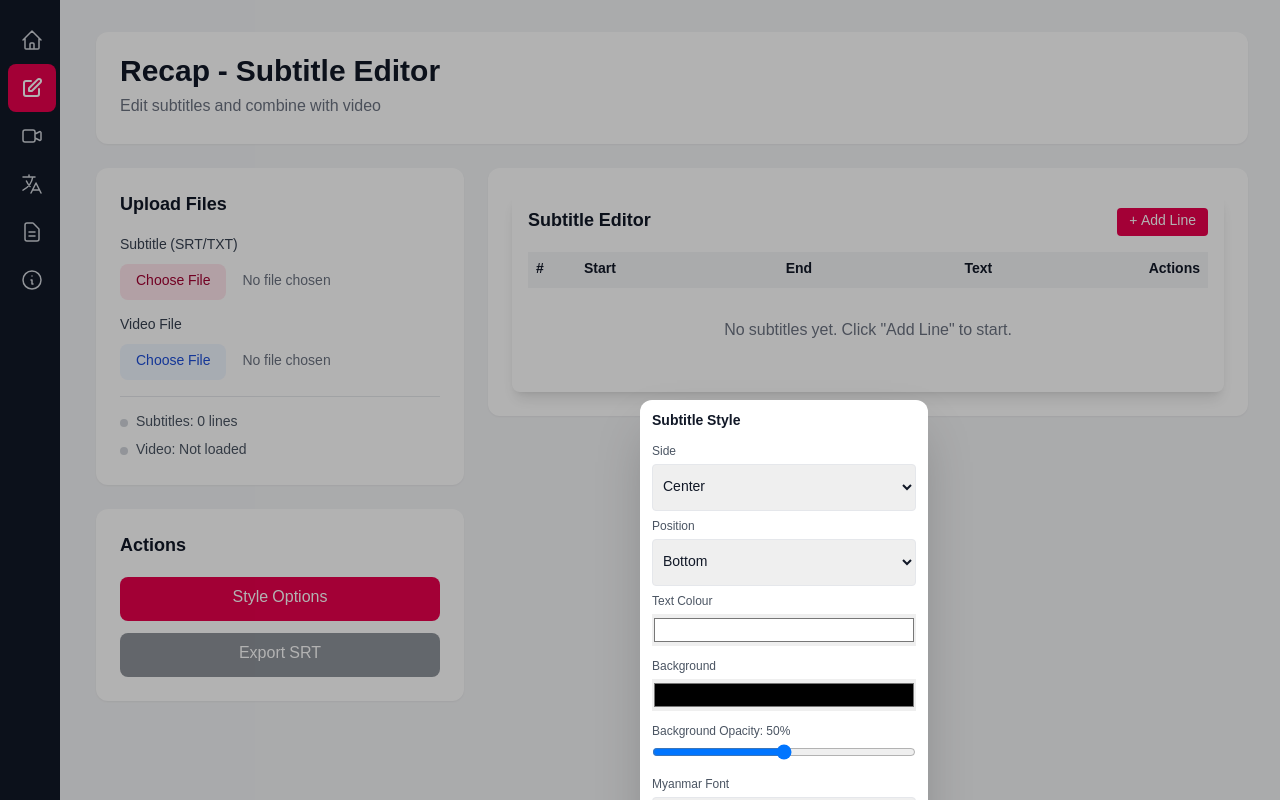
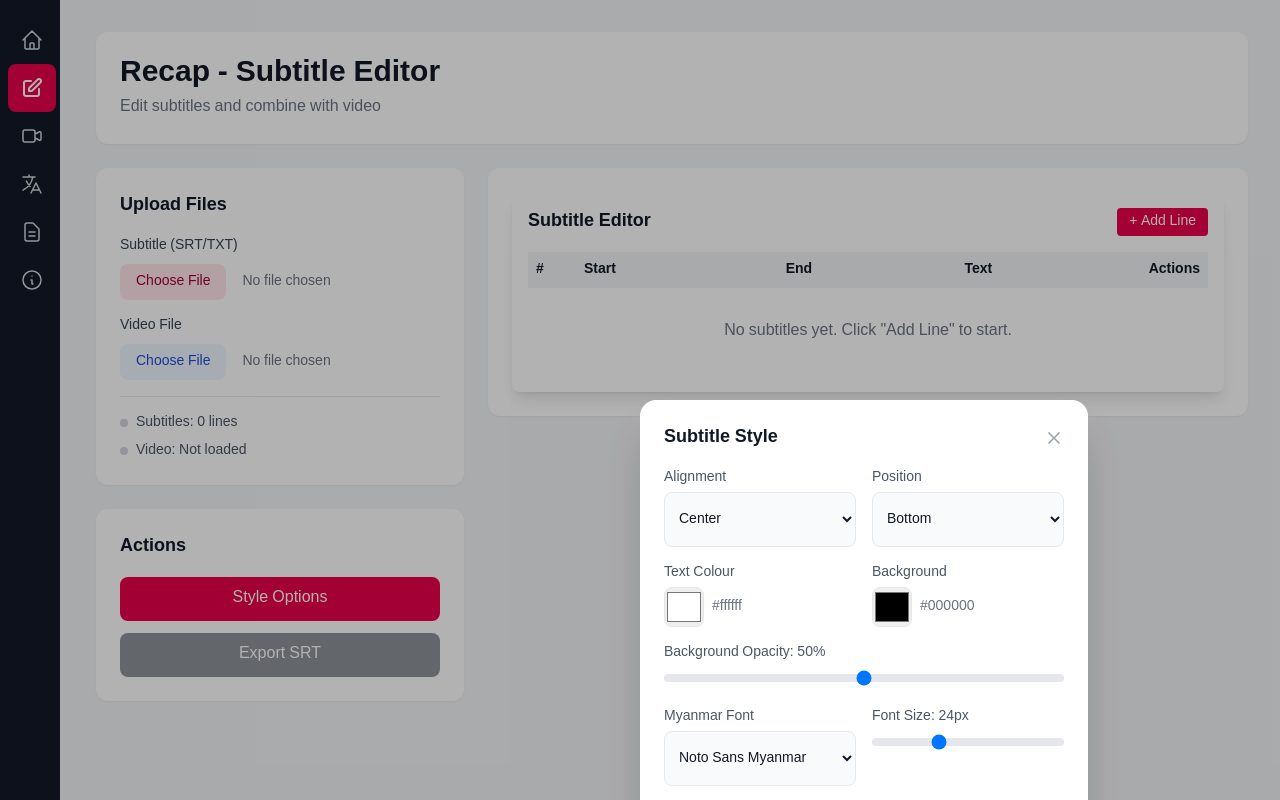
Before and after one commit to amkyawdev/recap-v3, a Next.js app: page /recap in a window 1280 px wide. Both pictures are taken after a click on the button "Style Options". Built offline with nearby package versions, Linux system fonts and the light colour scheme.

Commit message:
Fix style dialog - larger and full width

```diff
--- a/src/components/subtitle/SubtitleDialog.tsx
+++ b/src/components/subtitle/SubtitleDialog.tsx
@@ -43,18 +43,26 @@ export default function SubtitleDialog({ isOpen, onClose, style, onChange }: Sub
             animate={{ scale: 1, opacity: 1, y: 0 }}
             exit={{ scale: 0.9, opacity: 0, y: 20 }}
             transition={{ type: 'spring', stiffness: 300, damping: 25 }}
-            className="fixed w-72 p-3 bg-white rounded-xl shadow-2xl z-50"
+            className="fixed w-full max-w-md max-h-[90vh] p-6 bg-white rounded-2xl shadow-2xl z-50 overflow-y-auto"
             style={{ top: '50%', left: '50%', transform: 'translate(-50%, -50%)' }}
           >
-            <h3 className="text-sm font-semibold mb-3">Subtitle Style</h3>
+            <div className="flex justify-between items-center mb-4">
+              <h3 className="text-lg font-semibold text-gray-900">Subtitle Style</h3>
+              <button onClick={onClose} className="text-gray-400 hover:text-gray-600">
+                <svg className="w-5 h-5" fill="none" stroke="currentColor" viewBox="0 0 24 24">
+                  <path strokeLinecap="round" strokeLinejoin="round" strokeWidth={2} d="M6 18L18 6M6 6l12 12" />
+                </svg>
+              </button>
+            </div>
 
+            <div className="grid grid-cols-2 gap-4">
               {/* Side */}
-            <div className="mb-2">
-              <label className="text-xs text-gray-600 block mb-1">Side</label>
+              <div>
+                <label className="text-sm text-gray-600 block mb-1">Alignment</label>
                 <select
                   value={localStyle.side}
                   onChange={(e) => handleChange('side', e.target.value as SubtitleStyle['side'])}
-                className="w-full p-1.5 text-sm border rounded"
+                  className="w-full p-2.5 text-sm border rounded-lg bg-gray-50"
                 >
                   <option value="left">Left</option>
                   <option value="center">Center</option>
@@ -63,12 +71,12 @@ export default function SubtitleDialog({ isOpen, onClose, style, onChange }: Sub
               </div>
 
               {/* Layout */}
-            <div className="mb-2">
-              <label className="text-xs text-gray-600 block mb-1">Position</label>
+              <div>
+                <label className="text-sm text-gray-600 block mb-1">Position</label>
                 <select
                   value={localStyle.layout}
                   onChange={(e) => handleChange('layout', e.target.value as SubtitleStyle['layout'])}
-                className="w-full p-1.5 text-sm border rounded"
+                  className="w-full p-2.5 text-sm border rounded-lg bg-gray-50"
                 >
                   <option value="top">Top</option>
                   <option value="middle">Middle</option>
@@ -77,30 +85,36 @@ export default function SubtitleDialog({ isOpen, onClose, style, onChange }: Sub
               </div>
 
               {/* Colour */}
-            <div className="mb-2">
-              <label className="text-xs text-gray-600 block mb-1">Text Colour</label>
+              <div>
+                <label className="text-sm text-gray-600 block mb-1">Text Colour</label>
+                <div className="flex items-center gap-2">
                   <input
                     type="color"
                     value={localStyle.colour}
                     onChange={(e) => handleChange('colour', e.target.value)}
-                className="w-full h-8 cursor-pointer"
+                    className="w-10 h-10 cursor-pointer rounded-lg border"
                   />
+                  <span className="text-sm text-gray-500">{localStyle.colour}</span>
+                </div>
               </div>
 
               {/* Background */}
-            <div className="mb-2">
-              <label className="text-xs text-gray-600 block mb-1">Background</label>
+              <div>
+                <label className="text-sm text-gray-600 block mb-1">Background</label>
+                <div className="flex items-center gap-2">
                   <input
                     type="color"
                     value={localStyle.backgroundColour}
                     onChange={(e) => handleChange('backgroundColour', e.target.value)}
-                className="w-full h-8 cursor-pointer"
+                    className="w-10 h-10 cursor-pointer rounded-lg border"
                   />
+                  <span className="text-sm text-gray-500">{localStyle.backgroundColour}</span>
+                </div>
               </div>
 
               {/* Background Opacity */}
-            <div className="mb-2">
-              <label className="text-xs text-gray-600 block mb-1">
+              <div className="col-span-2">
+                <label className="text-sm text-gray-600 block mb-1">
                   Background Opacity: {Math.round(localStyle.backgroundOpacity * 100)}%
                 </label>
                 <input
@@ -109,17 +123,17 @@ export default function SubtitleDialog({ isOpen, onClose, style, onChange }: Sub
                   max="100"
                   value={localStyle.backgroundOpacity * 100}
                   onChange={(e) => handleChange('backgroundOpacity', parseInt(e.target.value) / 100)}
-                className="w-full"
+                  className="w-full h-2 bg-gray-200 rounded-lg appearance-none cursor-pointer"
                 />
               </div>
 
               {/* Font */}
-            <div className="mb-3">
-              <label className="text-xs text-gray-600 block mb-1">Myanmar Font</label>
+              <div>
+                <label className="text-sm text-gray-600 block mb-1">Myanmar Font</label>
                 <select
                   value={localStyle.font}
                   onChange={(e) => handleChange('font', e.target.value as SubtitleStyle['font'])}
-                className="w-full p-1.5 text-sm border rounded"
+                  className="w-full p-2.5 text-sm border rounded-lg bg-gray-50"
                 >
                   {fontOptions.map((font) => (
                     <option key={font.value} value={font.value}>
@@ -130,8 +144,8 @@ export default function SubtitleDialog({ isOpen, onClose, style, onChange }: Sub
               </div>
 
               {/* Font Size */}
-            <div className="mb-3">
-              <label className="text-xs text-gray-600 block mb-1">
+              <div>
+                <label className="text-sm text-gray-600 block mb-1">
                   Font Size: {localStyle.fontSize}px
                 </label>
                 <input
@@ -140,13 +154,14 @@ export default function SubtitleDialog({ isOpen, onClose, style, onChange }: Sub
                   max="48"
                   value={localStyle.fontSize}
                   onChange={(e) => handleChange('fontSize', parseInt(e.target.value))}
-                className="w-full"
+                  className="w-full h-2 bg-gray-200 rounded-lg appearance-none cursor-pointer"
                 />
+              </div>
             </div>
 
             <button
               onClick={onClose}
-              className="w-full py-1.5 bg-strawberry-500 text-white rounded text-sm hover:bg-strawberry-600 transition"
+              className="w-full mt-4 py-2.5 bg-strawberry-500 text-white rounded-lg font-medium hover:bg-strawberry-600 transition"
             >
               Done
             </button>
```
Lines whose indentation alone changed are shown as unchanged.
